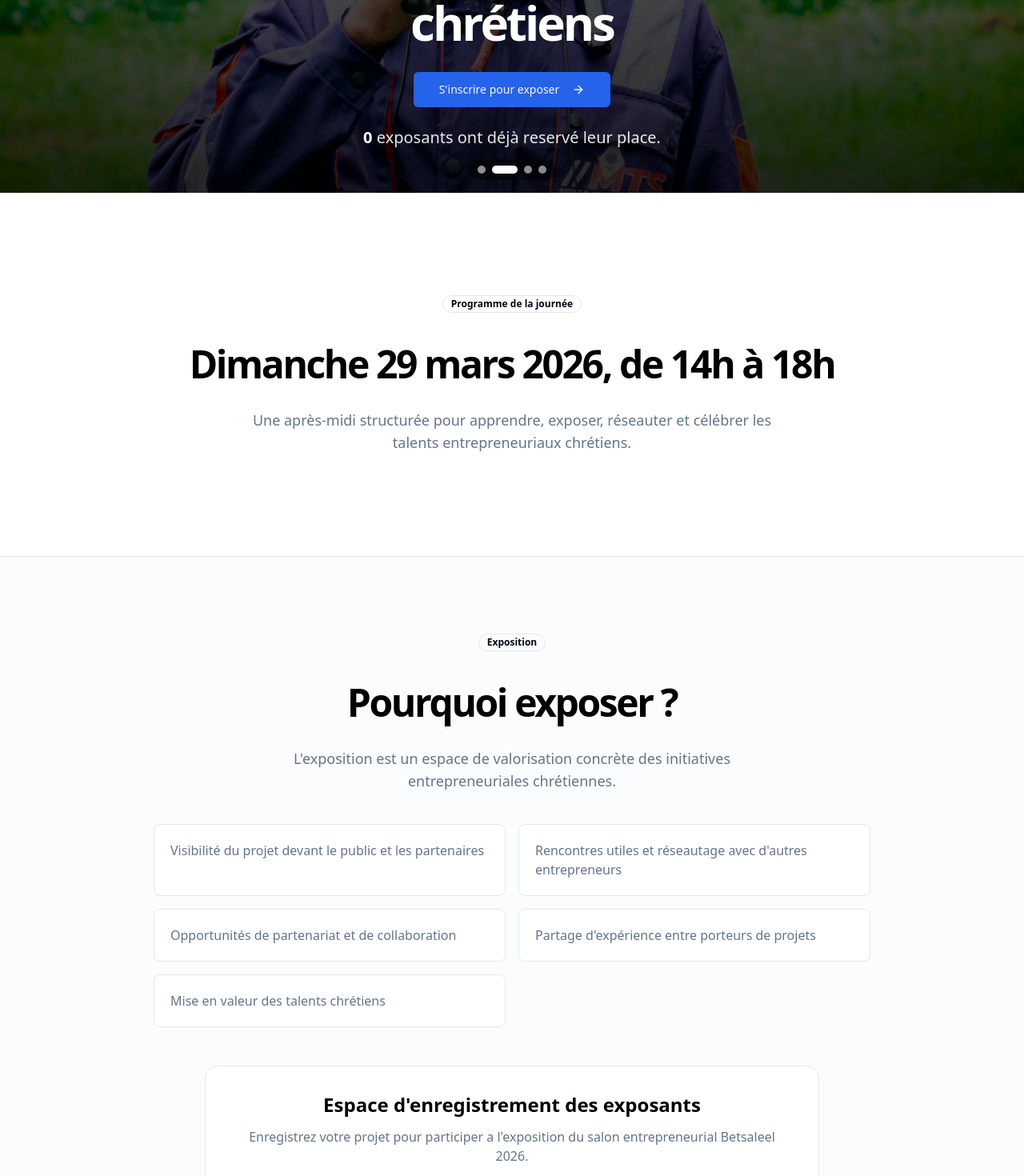
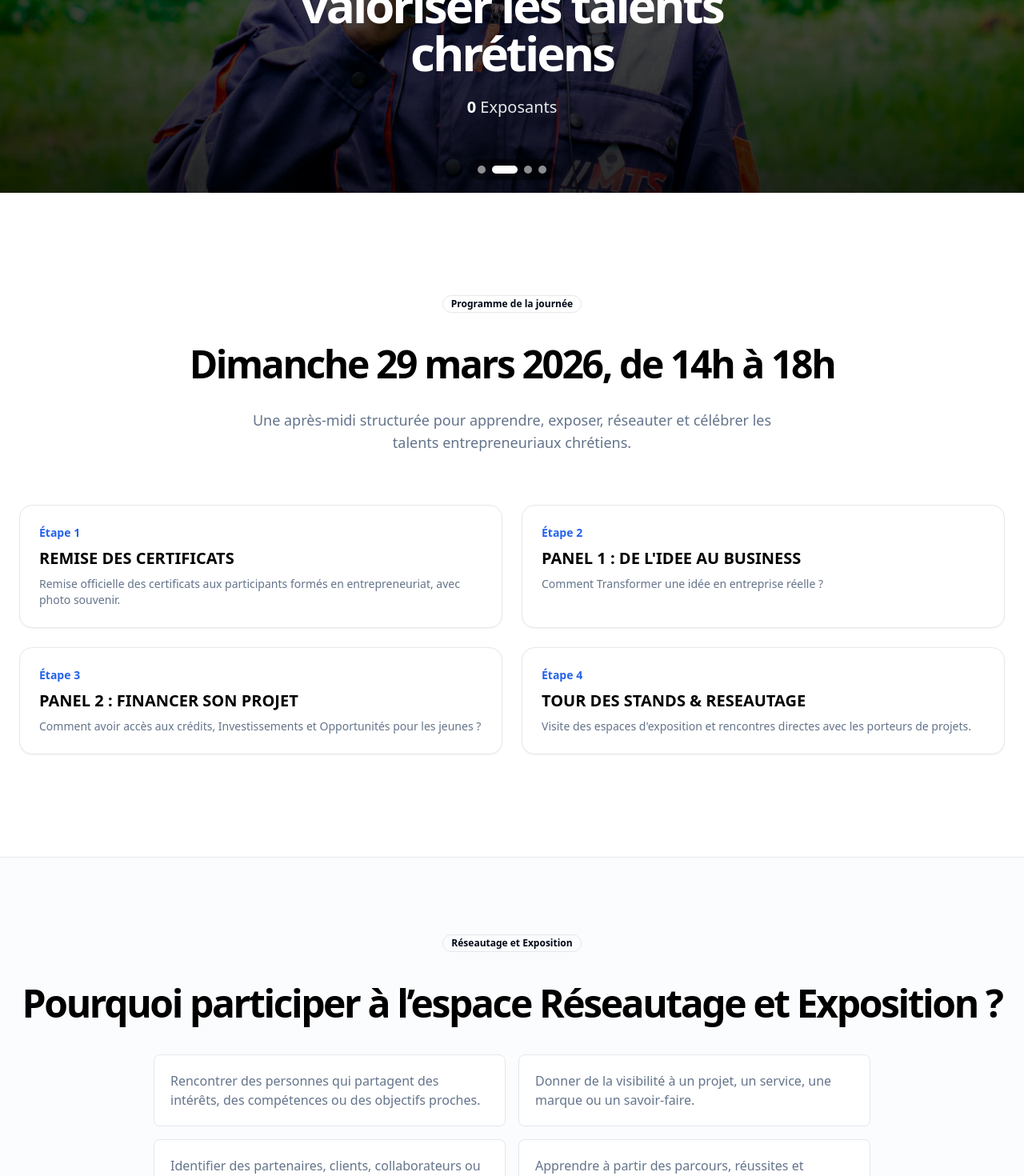
Before and after one commit to gadnyz/salon_betsaleel, a Next.js app: page / in a window 1280 px wide. Shown: the part 380-1850 px from the top of the page at 80% size. Built offline with nearby package versions, Linux system fonts and the light colour scheme.

Commit message:
close inscriptions

```diff
--- a/app/inscription-exposant/page.tsx
+++ b/app/inscription-exposant/page.tsx
@@ -1,27 +1,5 @@
-import Link from "next/link";
-import { ArrowLeft } from "lucide-react";
-import ExhibitorRegistrationForm from "@/components/homepage/ExhibitorRegistrationForm";
-import { Button } from "@/components/ui/button";
+import { redirect } from "next/navigation";
 
 export default function InscriptionExposantPage() {
-  return (
-    <section className="py-12 md:py-16">
-      <div className="container max-w-4xl px-4 md:px-6">
-        <Link href="/" className="inline-flex">
-          <Button variant="outline" className="group">
-            <ArrowLeft className="mr-2 h-4 w-4" />
-            Retour a l'accueil
-          </Button>
-        </Link>
-
-        <div className="mt-6 rounded-2xl border bg-background p-6 md:p-8">
-          <h1 className="text-3xl font-bold tracking-tighter sm:text-4xl">Inscription exposant</h1>
-          <p className="mt-2 text-muted-foreground">
-            Remplissez ce formulaire pour vous enregistrer comme exposant.
-          </p>
-          <ExhibitorRegistrationForm />
-        </div>
-      </div>
-    </section>
-  );
+  redirect("/");
 }
--- a/components/Navbar.tsx
+++ b/components/Navbar.tsx
@@ -8,7 +8,7 @@ import { ThemeToggle } from "./homepage/theme-toggle";
 const navLinks = [
   { href: "#accueil", label: "Accueil" },
   { href: "#programme", label: "Programme" },
-  { href: "#exposition", label: "Exposition" },
+  { href: "#exposition", label: "Réseautage et Exposition" },
   // { href: "#concours", label: "Concours" },
 ];
 
--- a/components/homepage/ExamplesSection.tsx
+++ b/components/homepage/ExamplesSection.tsx
@@ -4,11 +4,12 @@ import { Badge } from "@/components/ui/badge";
 import { Button } from "@/components/ui/button";
 
 const benefits = [
-  "Visibilité du projet devant le public et les partenaires",
-  "Rencontres utiles et réseautage avec d'autres entrepreneurs",
-  "Opportunités de partenariat et de collaboration",
-  "Partage d'expérience entre porteurs de projets",
-  "Mise en valeur des talents chrétiens",
+  "Rencontrer des personnes qui partagent des intérêts, des compétences ou des objectifs proches.",
+  "Donner de la visibilité à un projet, un service, une marque ou un savoir-faire.",
+  "Identifier des partenaires, clients, collaborateurs ou soutiens potentiels.",
+  "Apprendre à partir des parcours, réussites et difficultés des autres participants.",
+  "Favoriser les partenariats concrets entre acteurs du même écosystème.",
+  "Mettre en lumière les initiatives portées avec vision, créativité et impact.",
 ];
 
 export default function ExamplesSection() {
@@ -16,11 +17,11 @@ export default function ExamplesSection() {
     <section id="exposition" className="border-t bg-muted/30 py-16 md:py-24">
       <div className="container px-4 md:px-6">
         <div className="flex flex-col items-center justify-center gap-4 text-center md:gap-8">
-          <Badge variant="outline" className="mb-2">Exposition</Badge>
-          <h2 className="text-3xl font-bold tracking-tighter sm:text-4xl md:text-5xl">Pourquoi exposer ?</h2>
-          <p className="max-w-[700px] text-lg text-muted-foreground">
+          <Badge variant="outline" className="mb-2">Réseautage et Exposition</Badge>
+          <h2 className="text-3xl font-bold tracking-tighter sm:text-4xl md:text-5xl">Pourquoi participer à l’espace Réseautage et Exposition ?</h2>
+          {/* <p className="max-w-[700px] text-lg text-muted-foreground">
             L'exposition est un espace de valorisation concrète des initiatives entrepreneuriales chrétiennes.
-          </p>
+          </p> */}
         </div>
 
         <div className="mx-auto mt-10 grid max-w-4xl gap-4 md:grid-cols-2">
@@ -31,7 +32,7 @@ export default function ExamplesSection() {
           ))}
         </div>
 
-        <div id="inscription-exposant" className="mx-auto mt-12 max-w-3xl rounded-2xl border bg-background p-8 text-center">
+        {/* <div id="inscription-exposant" className="mx-auto mt-12 max-w-3xl rounded-2xl border bg-background p-8 text-center">
           <h3 className="text-2xl font-semibold">Espace d'enregistrement des exposants</h3>
           <p className="mt-3 text-muted-foreground">
             Enregistrez votre projet pour participer a l'exposition du salon entrepreneurial Betsaleel 2026.
@@ -42,7 +43,7 @@ export default function ExamplesSection() {
               <ArrowRight className="ml-2 h-4 w-4 transition-transform group-hover:translate-x-1" />
             </Button>
           </Link>
-        </div>
+        </div> */}
       </div>
     </section>
   );
--- a/components/homepage/HeroSection.tsx
+++ b/components/homepage/HeroSection.tsx
@@ -21,14 +21,14 @@ export default function HeroSection() {
             <h1 className="mb-6 text-4xl font-bold tracking-tighter sm:text-5xl md:text-6xl">
               Salon Betsaleel : activité entrepreneuriale pour <span className="text-white">valoriser les talents chrétiens</span>
             </h1>
-            <div className="mt-8 flex flex-col justify-center gap-4 sm:flex-row">
+            {/* <div className="mt-8 flex flex-col justify-center gap-4 sm:flex-row">
               <Link href="/inscription-exposant" className="w-full sm:w-auto">
                 <Button size="lg" className="group w-full sm:w-auto">
                   S'inscrire pour exposer
                   <ArrowRight className="ml-2 h-4 w-4 transition-transform group-hover:translate-x-1" />
                 </Button>
               </Link>
-            </div>
+            </div> */}
 
             <RegistrationCounters />
           </div>
--- a/components/homepage/ProcessSection.tsx
+++ b/components/homepage/ProcessSection.tsx
@@ -4,33 +4,21 @@ import { Badge } from "@/components/ui/badge";
 
 const schedule = [
   {
-    title: "PANEL 1",
-    desc: "De l'idée au Business",
+    title: "REMISE DES CERTIFICATS",
+    desc: "Remise officielle des certificats aux participants formés en entrepreneuriat, avec photo souvenir.",
   },
   {
-    title: "PAUSE & RESEAUTAGE",
-    desc: "Temps d'échanges entre participants, exposants et partenaires",
+    title: "PANEL 1 : DE L'IDEE AU BUSINESS",
+    desc: "Comment Transformer une idée en entreprise réelle ?",
   },
   {
-    title: "PANEL 2",
-    desc: "Entreprendre à l'ère du digital",
+    title: "PANEL 2 : FINANCER SON PROJET",
+    desc: "Comment avoir accès aux crédits, Investissements et Opportunités pour les jeunes ?",
   },
   {
     title: "TOUR DES STANDS & RESEAUTAGE",
     desc: "Visite des espaces d'exposition et rencontres directes avec les porteurs de projets.",
-  },
-  {
-    title: "CONCOURS DE PROJETS",
-    desc: "Présentation des projets sélectionnés devant le jury.",
-  },
-  {
-    title: "REMISE DES CERTIFICATS",
-    desc: "Remise officielle des certificats aux participants formés en entrepreneuriat, avec photo souvenir.",
-  },
-  {
-    title: "REMISE DES PRIX ET CLOTURE",
-    desc: "Annonce des gagnants et fin officielle de l'activité.",
-  },
+  }
 ];
 
 export default function ProcessSection() {
@@ -44,7 +32,7 @@ export default function ProcessSection() {
             Une après-midi structurée pour apprendre, exposer, réseauter et célébrer les talents entrepreneuriaux chrétiens.
           </p>
         </div>
-        {/* <div className="mt-16 grid gap-6 md:grid-cols-2">
+        <div className="mt-16 grid gap-6 md:grid-cols-2">
           {schedule.map((item, index) => (
             <div key={item.title} className="rounded-2xl border bg-card p-6 shadow-sm">
               <p className="mb-2 text-sm font-semibold text-primary">Étape {index + 1}</p>
@@ -52,7 +40,7 @@ export default function ProcessSection() {
               <p className="text-sm text-muted-foreground">{item.desc}</p>
             </div>
           ))}
-        </div> */}
+        </div>
       </div>
     </section>
   );
--- a/components/homepage/RegistrationCounters.tsx
+++ b/components/homepage/RegistrationCounters.tsx
@@ -47,7 +47,7 @@ export default function RegistrationCounters() {
 
       <p className="mt-2 text-lg text-white/90 md:text-xl">
         <span className="font-semibold text-white">{stats ? stats.exposants : "..."}</span>{" "}
-        exposants ont déjà reservé leur place.
+        Exposants
       </p>
     </div>
   );
--- a/components/homepage/announcement-bar.tsx
+++ b/components/homepage/announcement-bar.tsx
@@ -12,7 +12,7 @@ export default function AnnouncementBar() {
   return (
     <motion.div initial={{ opacity: 0, y: -20 }} animate={{ opacity: 1, y: 0 }} className="relative bg-black px-4 py-2 text-center text-sm text-white">
       <div className="container mx-auto flex items-center justify-center">
-        <p>Fin des inscriptions aujourd'hui à 23h59</p>
+        <p>Les inscriptions exposants sont clôturées</p>
         <button
           onClick={() => setIsVisible(false)}
           className="absolute right-4 top-1/2 -translate-y-1/2 text-white/80 hover:text-white"
```
